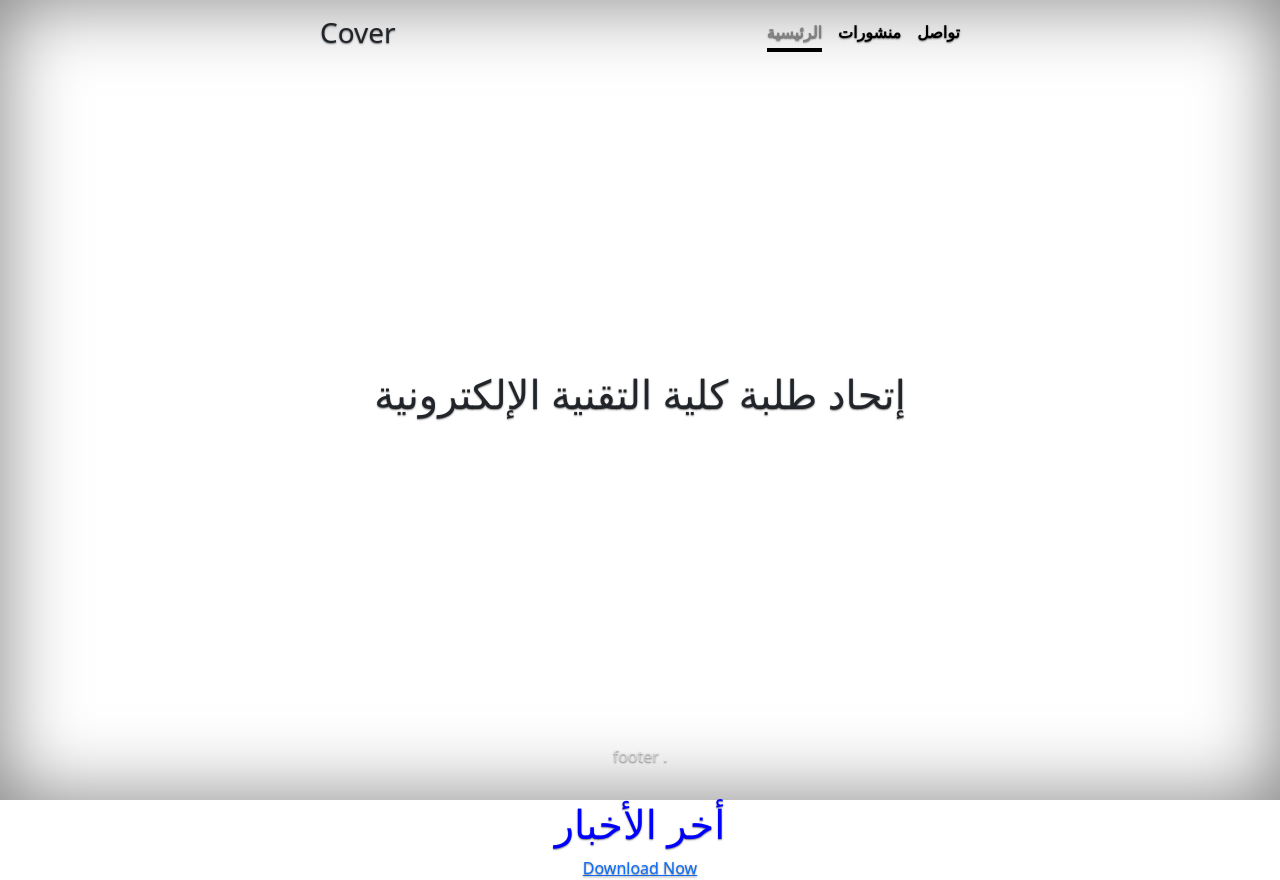
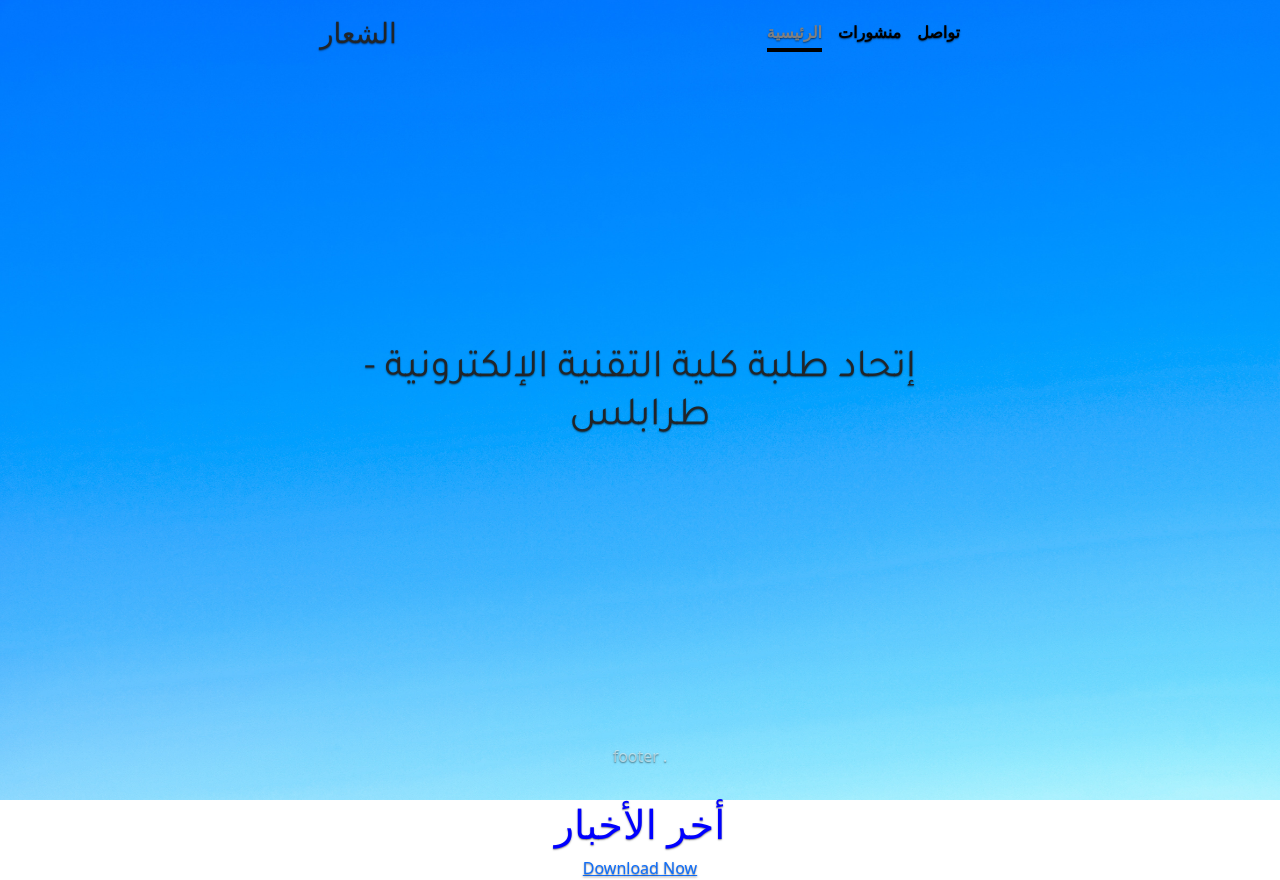
Before and after one commit to alaref-codes/Student_Union, a Django app: template student_app/templates/student_app/index.html in a window 1280 px wide. Run offline with Django 3.2, Linux system fonts and the light colour scheme; the template is opened without the code that fills it, so the values that code supplies are empty.

Commit message:
Added the styling to the cover section

```diff
--- a/my_posts.json
+++ b/my_posts.json
@@ -1,4 +1,4 @@
-[{"description": "زملائنا الطلبة✨ نود إعلامكم بأن الفيديوهات الخاصة بالمادة ستكون موجودة في مكتب الاتحاد.\n وهذا رابط المجموعة على الفيسبوك التي ستكون فيه مقررات المادة وكل شيء متعلق بها👇🏻.\n https://www.facebook.com/groups/438025680379322\n بالتوفيق للجميع🤲🏻.\n#اعلان_لطلبة_مادة_تقارير_فنية .\n على طلبة الفصل الثالث/ اتصالات _تحكم الي  وطلبة الفصل الرابع/ حاسب آلي ... مادة / تقارير فنية  استاذ المادة/ د. مختار عبدالنور  ضرورة الاطلاع والاشتراك علي رابط قناة  المحاضرات في اليوتيوب .\n               فعلى الطلبة المعنيين أخذ العلم .", "images": ["https://scontent.fmji1-1.fna.fbcdn.net/v/t1.0-1/cp0/e15/q65/c8.0.240.240a/p240x240/10543644_1451562078450300_5191180999638894023_n.jpg?_nc_cat=107&ccb=1-3&_nc_sid=dbb9e7&efg=eyJpIjoiYiJ9&_nc_ohc=h3Sx1MYGifkAX84W54P&tn=jvcdElyss8XmP0ZU&_nc_ht=scontent.fmji1-1.fna&tp=5&oh=b08dd7ca161dbfa3ea3672816e59b4fd&oe=606B246F", "https://scontent.fmji1-1.fna.fbcdn.net/v/t1.0-0/cp0/e15/q65/s228x119/158120193_2889607954645698_6187494059716841655_n.jpg?_nc_cat=101&ccb=1-3&_nc_sid=110474&efg=eyJpIjoiYiJ9&_nc_ohc=anWbp48b9bsAX_W7HDG&_nc_ht=scontent.fmji1-1.fna&tp=9&oh=8b23b397d8e948c14a5c0a92da3d7199&oe=6069B0E1"], "post_url": "https://www.facebook.com/story.php?story_fbid=2873297229607763&id=1524261887844644", "external_links": []},
+[{"description": "زملائنا الطلبة✨ نود إعلامكم بأن الفيديوهات الخاصة بالمادة ستكون موجودة في مكتب الاتحاد.\n وهذا رابط المجموعة على الفيسبوك التي ستكون فيه مقررات المادة وكل شيء متعلق بها👇🏻.\n https://www.facebook.com/groups/438025680379322\n بالتوفيق للجميع🤲🏻.\n#اعلان_لطلبة_مادة_تقارير_فنية .\n على طلبة الفصل الثالث/ اتصالات _تحكم الي  وطلبة الفصل الرابع/ حاسب آلي ... مادة / تقارير فنية  استاذ المادة/ د. مختار عبدالنور  ضرورة الاطلاع والاشتراك علي رابط قناة  المحاضرات في اليوتيوب .\n               فعلى الطلبة المعنيين أخذ العلم .", "images": ["https://scontent.fmji1-1.fna.fbcdn.net/v/t1.0-1/cp0/e15/q65/c8.0.240.240a/p240x240/10543644_1451562078450300_5191180999638894023_n.jpg?_nc_cat=107&ccb=1-3&_nc_sid=dbb9e7&efg=eyJpIjoiYiJ9&_nc_ohc=h3Sx1MYGifkAX84W54P&tn=jvcdElyss8XmP0ZU&_nc_ht=scontent.fmji1-1.fna&tp=5&oh=b08dd7ca161dbfa3ea3672816e59b4fd&oe=606B246F", "https://scontent.fmji1-1.fna.fbcdn.net/v/t1.0-0/cp0/e15/q65/s228x119/158120193_2889607954645698_6187494059716841655_n.jpg?_nc_cat=101&ccb=1-3&_nc_sid=110474&efg=eyJpIjoiYiJ9&_nc_ohc=anWbp48b9bsAX_W7HDG&_nc_ht=scontent.fmji1-1.fna&tp=9&oh=1c598ce37911c70243a82a0c18ecb477&oe=606DA561"], "post_url": "https://www.facebook.com/story.php?story_fbid=2873297229607763&id=1524261887844644", "external_links": []},
 {"description": "تأكيدا لإعلان الأمس بخصوص استئناف الدراسة✨\n بالتوفيق للجميع🤲🏻", "images": ["https://scontent.fmji1-1.fna.fbcdn.net/v/t1.0-0/cp0/e15/q65/p235x350/158247401_2873115486292604_3390600072156476722_o.jpg?_nc_cat=105&ccb=1-3&_nc_sid=110474&efg=eyJpIjoiYiJ9&_nc_ohc=IAsLlMyfkNkAX9yFCL9&tn=qkGbqdVjJMVKzeCn&_nc_ht=scontent.fmji1-1.fna&tp=3&oh=c903741365d8d3b600d51a1e6e600531&oe=606A378C"], "post_url": "https://www.facebook.com/story.php?story_fbid=2873115569625929&id=1524261887844644", "external_links": []},
 {"description": "السلام عليكم ورحمة الله وبركاته اعزائنا الطلبة✨ تواصل الاتحاد مع الاساتذة المعتصمين يوم الاحد الماضي وقد تم الاتفاق على تعليق الاعتصام بشرط تنفيذ بروتوكول صحي .. وتم تاكيد توفير البورتوكول من قبل السيد عميد الكلية ، وعليه فإن من المفترض استئناف الدراسة يوم غد الموافق 06/03/2021.", "images": [], "post_url": "https://www.facebook.com/story.php?story_fbid=2872558803014939&id=1524261887844644", "external_links": []},
 {"description": "اعلان هام", "images": ["https://scontent.fmji1-1.fna.fbcdn.net/v/t1.0-1/p240x240/34382441_644759719201532_9089226773542993920_o.png?_nc_cat=108&ccb=1-3&_nc_sid=dbb9e7&efg=eyJpIjoiYiJ9&_nc_ohc=Ea4sM1UhnbYAX_MHzJJ&_nc_ht=scontent.fmji1-1.fna&_nc_tp=30&oh=2935be66a47fb9748bf7e879a0c77e76&oe=606CADC5", "https://scontent.fmji1-1.fna.fbcdn.net/v/t1.0-0/cp0/e15/q65/s320x320/156387380_1398832310460932_7377271531710281401_o.jpg?_nc_cat=101&ccb=1-3&_nc_sid=110474&efg=eyJpIjoiYiJ9&_nc_ohc=cOfcv51nBWkAX-mo4kV&_nc_ht=scontent.fmji1-1.fna&tp=9&oh=6e9bacc0edfd07890489a016733cea3c&oe=606CBA56"], "post_url": "https://www.facebook.com/story.php?story_fbid=2870245736579579&id=1524261887844644", "external_links": []},
--- a/student_app/static/student_app/cover.css
+++ b/student_app/static/student_app/cover.css
@@ -51,3 +51,10 @@ body {
   color: gray;
   border-bottom-color: black;
 }
+
+#show {
+  background-image: url('../sky.jpg');
+  height: 100vh;
+  width: 100%;
+  background-size: cover;
+}
--- a/student_app/templates/student_app/index.html
+++ b/student_app/templates/student_app/index.html
@@ -6,9 +6,11 @@
 <html lang="en" class="h-100">
   <head>
     <meta name="generator" content="Hugo 0.80.0">
-    <title>Cover Template · Bootstrap v5.0</title>
+    <title>الصفحة الرئيسية</title>
     <link rel="canonical" href="https://getbootstrap.com/docs/5.0/examples/cover/">
     <link href="https://cdn.jsdelivr.net/npm/bootstrap@5.0.0-beta2/dist/css/bootstrap.min.css" rel="stylesheet" integrity="sha384-BmbxuPwQa2lc/FVzBcNJ7UAyJxM6wuqIj61tLrc4wSX0szH/Ev+nYRRuWlolflfl" crossorigin="anonymous">
+    <link rel="preconnect" href="https://fonts.gstatic.com">
+    <link href="https://fonts.googleapis.com/css2?family=Tajawal&display=swap" rel="stylesheet">
     <style>
       .bd-placeholder-img {
         font-size: 1.125rem;
@@ -27,30 +29,32 @@
     <!-- Custom styles for this template -->
     <link href="{% static  'student_app/cover.css'%}" rel="stylesheet">
   </head>
-<body class="h-100 text-center text-black bg-grey">
 
-    <div class="cover-container d-flex w-100 h-100 p-3 mx-auto flex-column">
-    <header class="mb-auto">
+<body  class="h-100 text-center text-black bg-grey">
+<div  id="show" >
+    <div id="text" class="cover-container d-flex w-100 h-100 p-3 mx-auto flex-column">
+    <header  class="mb-auto">
+
       <div>
-        <h3 class="float-md-start mb-0">Cover</h3>
+        <h3 class="float-md-start mb-0">الشعار</h3>
         <nav class="nav nav-masthead justify-content-center float-md-end">
-          <a class="nav-link active" aria-current="page" href="#">الرئيسية</a>
-          <a class="nav-link" href="#">منشورات</a>
+          <a class="nav-link active" aria-current="page" href="{% url 'student_app:index' %}">الرئيسية</a>
+          <a class="nav-link" href="#post">منشورات</a>
           <a class="nav-link" href="{% url 'student_app:contact' %}">تواصل</a>
         </nav>
       </div>
     </header>
 
     <main class="px-3">
-      <h1>إتحاد طلبة كلية التقنية الإلكترونية</h1>
+      <h1 style="font-family: 'Tajawal' ,'sans-serif'">إتحاد طلبة كلية التقنية الإلكترونية - طرابلس </h1>
     </main>
 
     <footer class="mt-auto text-white-50">
       <p>footer .</p>
     </footer>
     </div>
-
-
+    </div>
+    <div id="post"></div>
 
     <h1><span style="color: blue">أخر الأخبار</span></h1>
     <div>
--- a/student_app/views.py
+++ b/student_app/views.py
@@ -10,7 +10,7 @@ from django.contrib import messages
 
 def index(request):
 
-    main()
+    # main()
     with codecs.open('my_posts.json' , 'r' , 'utf-8') as f:
         feeds = json.load(f)
 
```
Also changed, not shown: student_app/static/sky.jpg (added).
